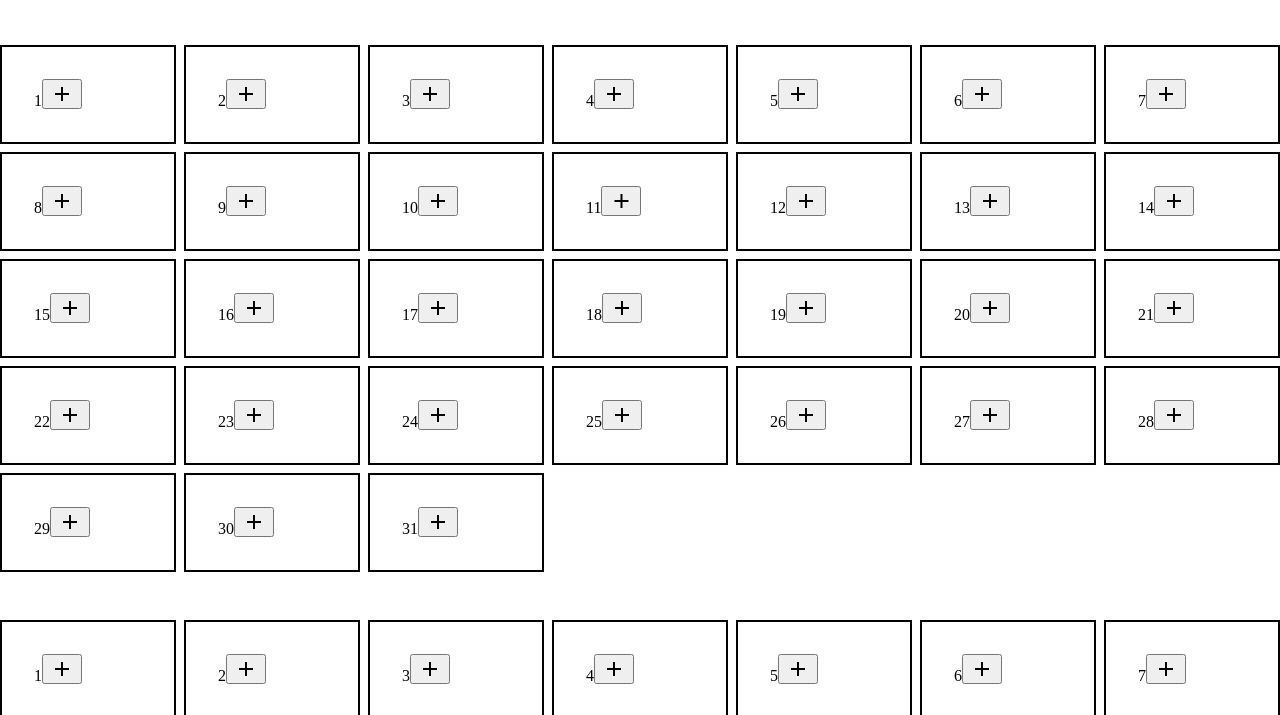
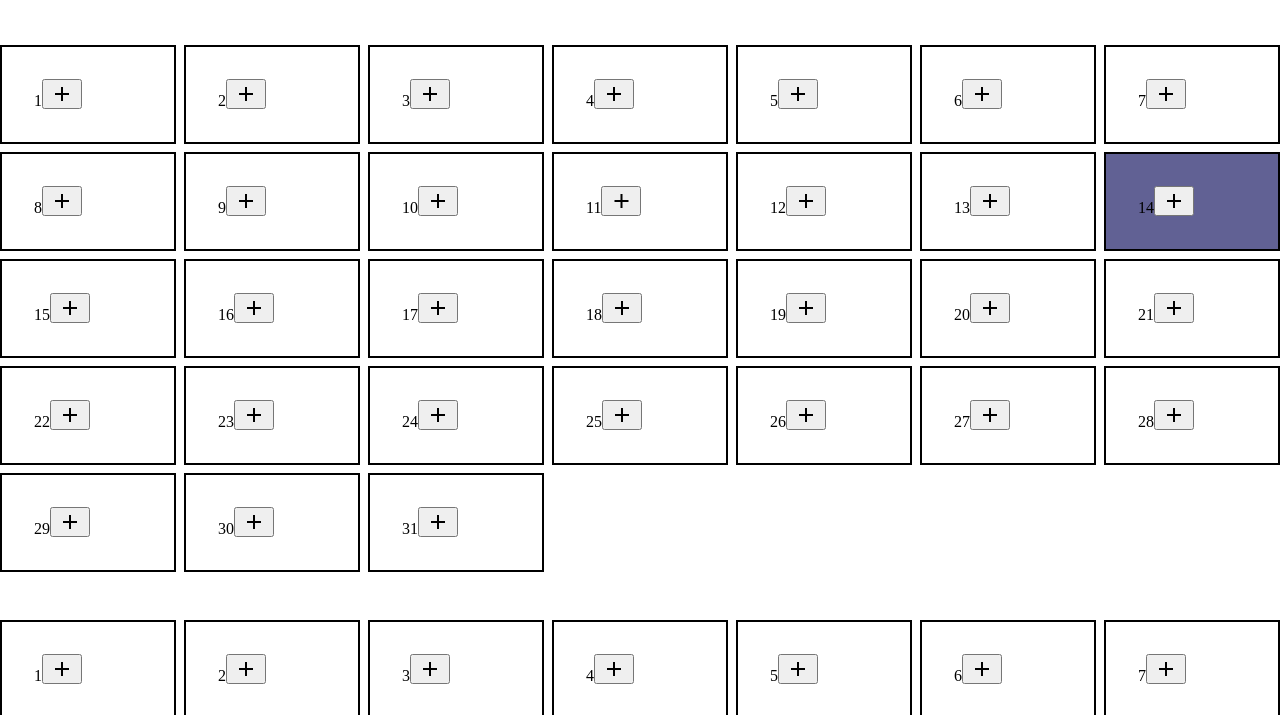
Before and after one commit to Hollgy/Calendar---Magic-Vikings, a website with bundled scripts: page index.html in a window 1280 px wide. Shown: the part 85-800 px from the top of the page. Built offline with nearby package versions, Linux system fonts and the light colour scheme.

Commit message:
färg typ klar

```diff
--- a/src/dom.js
+++ b/src/dom.js
@@ -98,12 +98,15 @@ for (let element of testArray) {
     for (let index = 1; index <= element.days; index++) {
         // Använd funktion från date.fns för att kontrollera vilken vecka det är för att bestämma vilken siffra som ska skrivas ut i aside.
 
-
         // Skapar div med datum
         let newDay = document.createElement('div')
         newDay.innerText = index
         newDay.classList.add('day__card')
 
+        let currentDay = moment().format("Do").replace("th","")
+        if (index == currentDay){
+        newDay.classList.add("current-day")
+        }
         // Och en knapp för att kunna lägga till aktivitet
         const showAddInfoModalBtn = document.createElement('button')
 
--- a/styles/style.css
+++ b/styles/style.css
@@ -57,3 +57,7 @@ header {
 .isToday {
     background-color: aqua;
 }
+
+.current-day{
+    background-color: rgb(97, 97, 148);
+}
```
